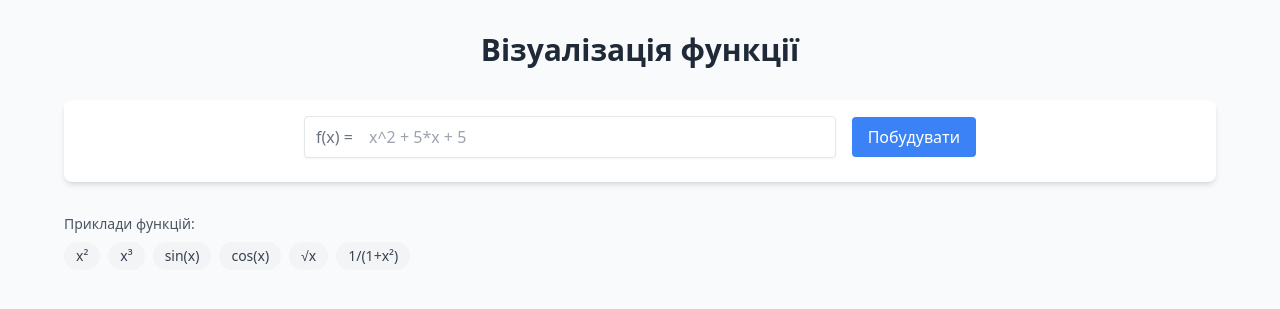
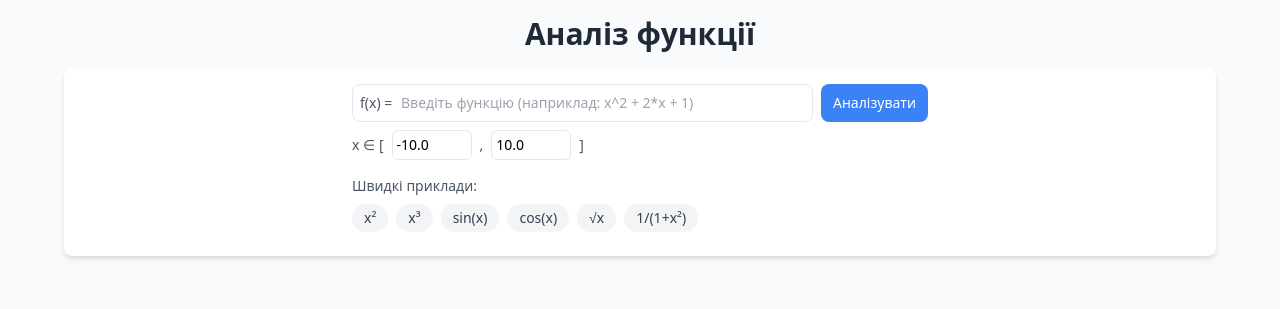
Before and after one commit to sv42/function-analyser, a Flask app: page / in a window 1280 px wide. Shown: the top 309 px of the page. Run offline with Flask 3, Linux system fonts and the light colour scheme; some libraries are stand-ins or nearby versions.

Commit message:
11.01 update

```diff
--- a/server.py
+++ b/server.py
@@ -1,219 +1,309 @@
 import os
 import sys
-from flask import Flask, render_template, request
+from typing import Dict, Union, List, Any, Tuple
+
 import numpy as np
 import plotly.graph_objs as go
 import plotly.io as pio
-from sympy import symbols, sympify, S, lambdify, And
+from flask import Flask, render_template, request
+from sympy import symbols, sympify, S, lambdify, And, diff, solve, limit, oo, solve_univariate_inequality, pretty, latex
+from sympy.calculus.util import continuous_domain, function_range
 import sympy
 
 app = Flask(__name__)
 
-# Constants for plotting and analysis
+# Налаштування для графіків: від -10 до 10 по осі X, використовуємо 5000 точок для плавності
 X_MIN = -10
 X_MAX = 10
 NUM_POINTS = 5000
 
+def get_domain_conditions(expr, x) -> List[Any]:
+    """
+    Знаходить умови для області визначення функції.
+    Перевіряє:
+    - знаменники (не можна ділити на нуль)
+    - корені парного степеня (підкореневий вираз має бути невід'ємним)
+    """
+    domain_conditions = []
 
-def analyze_function(func_str):
-    func_str = func_str.replace("**", "^")
+    # Перевіряємо знаменники (не можна ділити на нуль)
+    for denom in expr.atoms(sympy.Pow):
+        if denom.exp.is_negative:
+            domain_conditions.append(denom.base != 0)
+
+    # Перевіряємо корені парного степеня (підкореневий вираз має бути ≥ 0)
+    for root in expr.atoms(sympy.Pow):
+        if root.exp.is_Rational and root.exp.q == 2:
+            domain_conditions.append(root.base >= 0)
+
+    return domain_conditions
+
+def get_range_str(expr, x) -> str:
+    """
+    Обчислює область значень функції.
+    Повертає результат у вигляді рядка, наприклад:
+    - "[0, ∞)" для x²
+    - "(−∞, ∞)" для x
+    """
     try:
+        # Шукаємо мінімальне значення
+        derivative = diff(expr, x)
+        critical_points = solve(derivative, x)
+
+        # Для sqrt(x) мінімум в точці x = 0
+        min_val = float(expr.subs(x, 0))
+
+        # Перевіряємо, чи функція обмежена зверху
+        limit_inf = limit(expr, x, oo)
+
+        if limit_inf == oo:
+            return f"[{round(min_val, 2)}, ∞)"
+        elif limit_inf == -oo:
+            return f"(−∞, {round(max_val, 2)}]"
+        else:
+            max_val = float(limit_inf)
+            return f"[{round(min_val, 2)}, {round(max_val, 2)}]"
+
+    except Exception as e:
+        return "немає"
+
+def get_growth_decay_intervals(points, derivative, domain, x) -> Tuple[List[str], List[str]]:
+    """Determine intervals where function grows or decays."""
+    growth_intervals = []
+    decay_intervals = []
+
+    for i in range(len(points) - 1):
+        mid_x = (points[i] + points[i + 1]) / 2
+        try:
+            if domain.subs(x, mid_x):
+                deriv_val = float(derivative.subs(x, mid_x))
+                interval = f"[{round(points[i], 2)}, {round(points[i + 1], 2)}]"
+                if deriv_val > 0:
+                    growth_intervals.append(interval)
+                elif deriv_val < 0:
+                    decay_intervals.append(interval)
+        except:
+            continue
+
+    return growth_intervals, decay_intervals
+
+def format_interval(interval) -> str:
+    """
+    Форматує математичні інтервали у зручний для читання вигляд.
+    Замінює математичні символи на більш зрозумілі:
+    - ∞ замість infinity
+    - ≤ замість <=
+    - ∪ для об'єднання множин
+    тощо
+    """
+    if interval == S.EmptySet or interval == []:
+        return "немає"
+    if interval is False:
+        return "немає"
+    if interval is True:
+        return "ℝ"
+
+    # Конвертуємо в LaTeX і прибираємо зайві символи
+    result = latex(interval)
+    result = result.replace(r'\left', '')
+    result = result.replace(r'\right', '')
+    result = result.replace(r'\pi', 'π')
+    result = result.replace(r'\cup', ' ∪ ')
+    result = result.replace(r'\wedge', ' ∧ ')
+    result = result.replace(r'\infty', '∞')
+    result = result.replace(r'\leq', '≤')
+    result = result.replace(r'\geq', '≥')
+    result = result.replace(r'\vee', ' ∨ ')
+    result = result.replace(r'\frac{', '')
+    result = result.replace('}{', '/')
+    result = result.replace('}', '')
+    result = result.replace('{', '')
+    result = result.replace(r'\mathbb{R}', 'ℝ')
+    result = result.replace('mathbbR', 'ℝ')
+    result = result.replace('text{False}', 'немає')
+    result = result.replace('textFalse', 'немає')
+    result = result.replace('neq', '≠')
+    # Прибираємо залишки LaTeX
+    result = result.replace(r'\,', ' ')
+    result = result.replace('\\', '')
+    result = result.replace('[ ', '[')
+    return result
+
+def analyze_function(func_str: str, x_min: float = X_MIN, x_max: float = X_MAX) -> Dict[str, Any]:
+    """
+    Виконує повний математичний аналіз функції.
+
+    Що саме аналізуємо:
+    1. Область визначення (D) - всі допустимі x
+    2. Область значень (E) - всі можливі y
+    3. Нулі функції - де графік перетинає вісь X (тобто y = 0)
+    4. Критичні точки - де функція "повертає" (вершини, ями)
+    5. Проміжки зростання/спадання - де графік іде вгору/вниз
+    6. Перетин з віссю Y - значення функції в точці x = 0
+
+    Приклади:
+    - f(x) = x²
+      - D: ℝ (всі числа)
+      - E: [0, ∞) (від 0 до нескінченності)
+      - нулі: x = 0 (одна точка)
+      - критична точка: x = 0 (вершина параболи)
+
+    - f(x) = 1/x
+      - D: ℝ \ {0} (всі числа крім 0)
+      - E: ℝ \ {0} (всі числа крім 0)
+      - нулі: немає
+      - критичних точок немає
+    """
+    try:
+        # Створюємо символьну змінну x для математичних операцій
         x = symbols('x')
-        func = sympify(func_str)
+        # Перетворюємо текстовий запис функції на математичний вираз
+        expr = sympify(func_str.replace("**", "^"))
 
-        # Перевірка області визначення вручну
-        domain_conditions = []
+        # Знаходимо область визначення та значень
+        domain = continuous_domain(expr, x, S.Reals)  # де функція неперервна
+        range_interval = function_range(expr, x, domain)  # які значення приймає
 
-        # Для коренів
-        roots = func.atoms(sympy.Pow)
-        for r in roots:
-            if r.exp.is_Rational and r.exp.q == 2:  # Перевірка кореня парного ступеня
-                domain_conditions.append(r.base >= 0)
-
-        # Для дробів
-        fractions = func.atoms(sympy.Mul)
-        for f in fractions:
-            if f.is_Rational:
-                denom = sympy.denom(f)
-                domain_conditions.append(denom != 0)
-
-        # Об'єднуємо всі умови
-        domain = And(*domain_conditions) if domain_conditions else S.Reals
-
-        # Перетворення області визначення у людський формат
-        domain_str = str(domain) if domain != S.Reals else "x ∈ R"
-
-        # Перетворення символічної функції в числову
-        f = lambdify(x, func, modules=['numpy'])
-
-        # Створення точок для аналізу
-        x_points = np.linspace(X_MIN, X_MAX, NUM_POINTS)
-        y_points = []
-
-        # Виключення точок, які не належать області визначення
-        for x_val in x_points:
-            if domain.subs(x, x_val):
-                try:
-                    y_points.append(f(x_val))
-                except Exception:
-                    y_points.append(np.nan)
-            else:
-                y_points.append(np.nan)
-
-        y_points = np.array(y_points)
-
-        # Знаходження коренів функції (перетини з віссю OX)
-        roots = []
-        for i in range(len(x_points)-1):
-            if not np.isnan(y_points[i]) and not np.isnan(y_points[i+1]):
-                if y_points[i] * y_points[i+1] <= 0:  # Зміна знаку вказує на корінь
-                    roots.append(round(float(x_points[i]), 2))
-
-        # Аналіз критичних точок та інтервалів зростання/спадання
-        critical_xmin = []  # Точки мінімуму
-        critical_xmax = []  # Точки максимуму
-        growth_intervals = []
-        decay_intervals = []
-
-        current_direction = None
-        interval_start = X_MIN
-
-        for i in range(1, len(x_points)):
-            if not np.isnan(y_points[i]) and not np.isnan(y_points[i-1]):
-                diff = y_points[i] - y_points[i-1]
-
-                # Визначення напрямку (зростання чи спадання)
-                new_direction = 'growth' if diff > 0 else 'decay'
-
-                # Якщо напрямок змінився, це критична точка
-                if current_direction and new_direction != current_direction:
-                    critical_xmin.append(round(float(x_points[i-1]), 2)) if current_direction == 'decay' else None
-                    critical_xmax.append(round(float(x_points[i-1]), 2)) if current_direction == 'growth' else None
-
-                    interval = f"[{round(interval_start, 2)} , {round(float(x_points[i-1]), 2)}]"
-                    if current_direction == 'growth':
-                        growth_intervals.append(interval)
-                    else:
-                        decay_intervals.append(interval)
-
-                    interval_start = x_points[i-1]
-
-                current_direction = new_direction
-
-        # Додавання останнього інтервалу
-        final_interval = f"[{round(interval_start, 2)} , {round(float(X_MAX), 2)}]"
-        if current_direction == 'growth':
-            growth_intervals.append(final_interval)
-        else:
-            decay_intervals.append(final_interval)
-
-        # Перетин з віссю OY (x = 0)
-        y_intercept = f(0) if domain.subs(x, 0) else "немає"
-        y_intercept = f"y = {y_intercept}"
-
-
-        # Діапазон функції (мінімум та максимум)
-        min_val = round(np.nanmin(y_points), 2) if len(y_points) > 0 else "немає"
-        max_val = round(np.nanmax(y_points), 2) if len(y_points) > 0 else "немає"
-
-        range_str = f"[{min_val}, {max_val}]"
-
-
-        # Критичні точки у вигляді рядка
-        critical_points_combined = ", ".join(
-    map(lambda x: str(int(x)) if x.is_integer() else str(x), critical_xmin + critical_xmax)
-) if critical_xmin or critical_xmax else "немає"
-
-
-        # Корені у вигляді рядка
-        roots_str = f"x = {', '.join(map(str, roots))}" if roots else "немає"
-
+        # Збираємо всі результати аналізу
         return {
-            "roots": roots_str,
-            "critical_points": critical_points_combined,
-            "growth_intervals": " ∪ ".join(growth_intervals) if growth_intervals else "немає",
-            "decay_intervals": " ∪ ".join(decay_intervals) if decay_intervals else "немає",
-            "y_intercept": y_intercept,
-            "domain": domain_str,
-            "range": range_str,
-            "min_points": critical_xmin,  # Додайте точки мінімуму
-            "max_points": critical_xmax  # Додайте точки максимуму
-}
-
+            "domain": format_interval(domain),
+            "range": format_interval(range_interval),
+            # Розв'язуємо рівняння f(x) = 0
+            "roots": format_interval(solve(expr, x)) if solve(expr, x) else "немає",
+            # Шукаємо точки, де похідна = 0 (вершини, ями)
+            "critical_points": format_interval(solve(diff(expr, x))) or "немає",
+            # Де похідна > 0, там функція зростає
+            "growth_intervals": format_interval(solve_univariate_inequality(diff(expr, x) > 0, x)) or "немає",
+            # Де похідна < 0, там функція спадає
+            "decay_intervals": format_interval(solve_univariate_inequality(diff(expr, x) < 0, x)) or "немає",
+            # Перевіряємо чи x = 0 входить в область визначення
+            "y_intercept": f"y = {float(expr.subs(x, 0))}" if 0 in domain else "немає"
+        }
 
     except Exception as e:
         return {"error": f"Помилка при аналізі функції: {str(e)}"}
 
+def plot_function(func_str: str, x_min: float = X_MIN, x_max: float = X_MAX) -> Union[str, Dict[str, str]]:
+    """
+    Створює інтерактивний графік функції.
 
+    Як це працює:
+    1. Беремо проміжок [x_min, x_max] і ділимо його на NUM_POINTS точок
+    2. Обчислюємо значення функції в кожній точці
+    3. З'єднуємо точки плавною лінією
 
+    Особливості:
+    - Використовуємо багато точок (5000) щоб графік був гладким
+    - Автоматично масштабуємо осі щоб було видно всі важливі частини графіка
+    - Можна наводити мишкою і бачити координати точок
 
-# Function to plot the graph of a mathematical function
-def plot_function(func_str):
+    Підтримує різні типи функцій:
+    - Многочлени: x², x³ + 2x - 1
+    - Тригонометричні: sin(x), cos(x), tan(x)
+    - Корені: sqrt(x), cbrt(x)
+    - Експоненти та логарифми: exp(x), log(x)
+    - Дроби: 1/x, (x²+1)/(x-1)
+    """
+    # Замінюємо ** на ^ бо так звичніше записувати степені
     func_str = func_str.replace("**", "^")
+
     try:
-        x_sym = symbols('x')
-        expr = sympify(func_str)
+        # Підготовка функції до обчислень
+        x_sym = symbols('x')  # символьна змінна для SymPy
+        expr = sympify(func_str)  # перетворюємо текст на математичний вираз
 
+        # Створюємо функцію, яку можна обчислити
+        # Додаємо всі математичні функції які можуть знадобитися
         func = lambdify(x_sym, expr, modules=[
             {'sin': np.sin, 'cos': np.cos, 'tan': np.tan,
              'sqrt': np.sqrt, 'log': np.log, 'exp': np.exp,
-             'pi': np.pi},
-            'numpy'
+             'pi': np.pi},  # математичні функції
+            'numpy'  # для швидких обчислень
         ])
 
-        x = np.linspace(X_MIN, X_MAX, NUM_POINTS)
-        y = func(x)
+        # Створюємо масив точок для графіка
+        x = np.linspace(x_min, x_max, NUM_POINTS)  # рівномірно розподілені точки
+        y = func(x)  # обчислюємо значення функції в кожній точці
 
+        # Створюємо графік
         fig = go.Figure()
-        fig.add_trace(go.Scatter(x=x, y=y, mode='lines'))
+        # Додаємо лінію графіка
+        fig.add_trace(go.Scatter(
+            x=x, y=y,
+            mode='lines',  # режим відображення - неперервна лінія
+            name='f(x)'    # підпис для легенди
+        ))
+
+        # Налаштовуємо зовнішній вигляд
         fig.update_layout(
             title=dict(
-                text=f'f(x) = {func_str}',
-                x=0.5
+                text=f'f(x) = {func_str}',  # заголовок графіка
+                x=0.5  # центруємо заголовок
             )
         )
 
+        # Конвертуємо графік в HTML для відображення на сайті
         return pio.to_html(
             fig,
-            full_html=False,
-            config={'displayModeBar': False}
+            full_html=False,  # повертаємо тільки частину з графіком
+            config={'displayModeBar': False}  # прибираємо зайві кнопки
         )
     except Exception as e:
         return {"error": f"Помилка при побудові графіка: {str(e)}"}
 
-
 @app.route('/')
 def index():
-    func_str = request.args.get('f', '')
+    """
+    Головна сторінка програми.
+    Показує форму для введення функції та результати аналізу.
+    """
+    # Отримуємо параметри з URL
+    func_str = request.args.get('f', '')  # функція
+    x_min = float(request.args.get('xmin', X_MIN))  # ліва межа
+    x_max = float(request.args.get('xmax', X_MAX))  # права межа
 
-    if func_str:
-        try:
-            plot_result = plot_function(func_str)
+    # Якщо функція не задана, показуємо пусту форму
+    if not func_str:
+        return render_template('index.html',
+                             function=func_str,
+                             x_min=x_min,
+                             x_max=x_max)
 
-            if isinstance(plot_result, dict) and 'error' in plot_result:
-                return render_template('index.html',
-                                       error=plot_result['error'],
-                                       function=func_str)
+    try:
+        # Спробуємо намалювати графік
+        plot_result = plot_function(func_str, x_min, x_max)
 
-            analysis = analyze_function(func_str)
+        # Якщо виникла помилка при побудові графіка
+        if isinstance(plot_result, dict) and 'error' in plot_result:
             return render_template('index.html',
-                                   plot_html=plot_result,
-                                   analysis=analysis,
-                                   function=func_str)
+                                 error=plot_result['error'],
+                                 function=func_str,
+                                 x_min=x_min,
+                                 x_max=x_max)
 
-        except Exception as e:
-            return render_template('index.html',
-                                   error=f"Несподівана помилка: {str(e)}",
-                                   function=func_str)
+        # Аналізуємо функцію та показуємо результати
+        analysis = analyze_function(func_str, x_min, x_max)
+        return render_template('index.html',
+                             plot_html=plot_result,
+                             analysis=analysis,
+                             function=func_str,
+                             x_min=x_min,
+                             x_max=x_max)
 
-    return render_template('index.html', function=func_str)
+    except Exception as e:
+        return render_template('index.html',
+                             error=f"Несподівана помилка: {str(e)}",
+                             function=func_str,
+                             x_min=x_min,
+                             x_max=x_max)
 
+# Запускаємо програму
 if __name__ == '__main__':
-    if '--prod' in sys.argv:
+    if '--prod' in sys.argv:  # якщо запускаємо на сервері
         app.run(
             host='0.0.0.0',
             port=int(os.environ.get('PORT', 5000)),
             debug=False
         )
-    else:
-        app.run(debug=True)
+    else:  # якщо запускаємо для розробки
+        app.run(debug=True, port=5001)
--- a/templates/index.html
+++ b/templates/index.html
@@ -8,50 +8,71 @@
     <script src="https://cdn.tailwindcss.com"></script>
 </head>
 
-<body class="bg-gray-50 p-8">
+<body class="bg-gray-50 p-4">
     <div class="max-w-6xl mx-auto">
-        <h1 class="text-3xl font-bold mb-8 text-center text-gray-800">Візуалізація функції</h1>
-
+        <h1 class="text-3xl font-bold mb-4 text-center text-gray-800">Аналіз функції</h1>
 
         <!-- Form section -->
         <div class="bg-white p-4 rounded-lg shadow-md mb-8">
             <div class="max-w-2xl mx-auto">
-                <form method="GET" class="mb-2">
-                    <div class="flex gap-4 items-center relative">
-                        <span class="absolute left-3 top-1/2 transform -translate-y-1/2 text-gray-500">f(x) =</span>
-                        <input type="text" id="f" name="f" required placeholder="x^2 + 5*x + 5" value="{{ function }}"
-                            class="flex-1 pl-16 p-2 border rounded shadow-sm focus:outline-none focus:ring-2 focus:ring-blue-500">
+                <form class="max-w-xl mx-auto mb-4" method="get">
+                    <div class="space-y-2">
+                        <!-- Function input -->
+                        <div class="flex gap-2">
+                            <div class="relative flex-1">
+                                <div class="absolute left-2 top-1/2 -translate-y-1/2 text-gray-600 text-sm">f(x) =</div>
+                                <input type="text" name="f" value="{{ function }}"
+                                    placeholder="Введіть функцію (наприклад: x^2 + 2*x + 1)"
+                                    class="w-full p-2 pl-12 text-sm border rounded-lg focus:ring-2 focus:ring-blue-200 focus:border-blue-400 outline-none">
+                            </div>
                             <button type="submit"
-                            class="bg-blue-500 text-white px-4 py-2 rounded hover:bg-blue-600 transition-colors">
-                            Побудувати
+                                class="px-3 py-2 bg-blue-500 text-white text-sm font-medium rounded-lg hover:bg-blue-600 transition-colors">
+                                Аналізувати
                             </button>
                         </div>
-                </form>
+
+                        <!-- Boundaries inputs -->
+                        <div class="flex gap-2 text-sm">
+                            <div class="flex items-center gap-2">
+                                <label class="text-gray-600 whitespace-nowrap">x ∈ [</label>
+                                <input type="number" name="xmin" value="{{ x_min }}" step="any"
+                                    class="w-20 p-1 border rounded-md focus:ring-2 focus:ring-blue-200 focus:border-blue-400 outline-none">
+                                <span class="text-gray-600">,</span>
+                            </div>
+                            <div class="flex items-center gap-2">
+                                <input type="number" name="xmax" value="{{ x_max }}" step="any"
+                                    class="w-20 p-1 border rounded-md focus:ring-2 focus:ring-blue-200 focus:border-blue-400 outline-none">
+                                <label class="text-gray-600">]</label>
                             </div>
                         </div>
-
+                    </div>
+                </form>
 
                 <!-- Quick examples -->
-        <div class="mb-2">
-            <p class="text-sm text-gray-600 mb-2">Приклади функцій:</p>
+                <div class="max-w-xl mx-auto mb-2">
+                    <p class="text-sm text-gray-600 mb-2">Швидкі приклади:</p>
                     <div class="flex flex-wrap gap-2">
-                <a href="/?f=x^2" class="px-3 py-1 text-sm bg-gray-100 hover:bg-gray-200 rounded-full text-gray-700">
+                        <a href="/?f=x^2&xmin={{ x_min }}&xmax={{ x_max }}"
+                            class="px-3 py-1 text-sm bg-gray-100 hover:bg-gray-200 rounded-full text-gray-700">
                             x²
                         </a>
-                <a href="/?f=x^3" class="px-3 py-1 text-sm bg-gray-100 hover:bg-gray-200 rounded-full text-gray-700">
+                        <a href="/?f=x^3&xmin={{ x_min }}&xmax={{ x_max }}"
+                            class="px-3 py-1 text-sm bg-gray-100 hover:bg-gray-200 rounded-full text-gray-700">
                             x³
                         </a>
-                <a href="/?f=sin(x)" class="px-3 py-1 text-sm bg-gray-100 hover:bg-gray-200 rounded-full text-gray-700">
+                        <a href="/?f=sin(x)&xmin={{ x_min }}&xmax={{ x_max }}"
+                            class="px-3 py-1 text-sm bg-gray-100 hover:bg-gray-200 rounded-full text-gray-700">
                             sin(x)
                         </a>
-                <a href="/?f=cos(x)" class="px-3 py-1 text-sm bg-gray-100 hover:bg-gray-200 rounded-full text-gray-700">
+                        <a href="/?f=cos(x)&xmin={{ x_min }}&xmax={{ x_max }}"
+                            class="px-3 py-1 text-sm bg-gray-100 hover:bg-gray-200 rounded-full text-gray-700">
                             cos(x)
                         </a>
-                <a href="/?f=sqrt(x)"
+                        <a href="/?f=sqrt(x)&xmin={{ x_min }}&xmax={{ x_max }}"
                             class="px-3 py-1 text-sm bg-gray-100 hover:bg-gray-200 rounded-full text-gray-700">
                             √x
                         </a>
-                <a href="/?f=1/(1%2Bx^2)"
+                        <a href="/?f=1/(1%2Bx^2)&xmin={{ x_min }}&xmax={{ x_max }}"
                             class="px-3 py-1 text-sm bg-gray-100 hover:bg-gray-200 rounded-full text-gray-700">
                             1/(1+x²)
                         </a>
@@ -59,7 +80,6 @@
                 </div>
             </div>
         </div>
-
 
         {% if error %}
         <div class="max-w-md mx-auto mb-8 p-4 bg-red-50 text-red-700 rounded-lg">
```
Also changed, not shown: templates/analysis.html (+42 -54 lines). Lines whose indentation alone changed are shown as unchanged.
